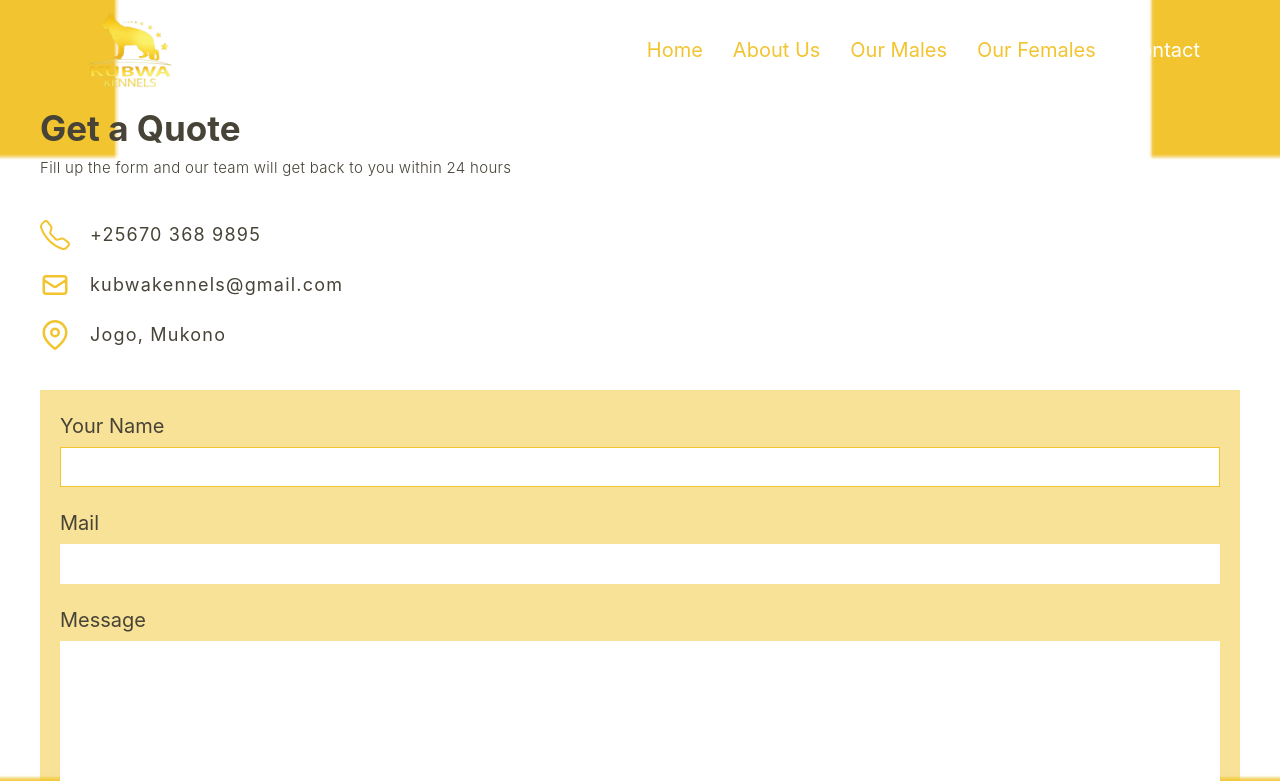
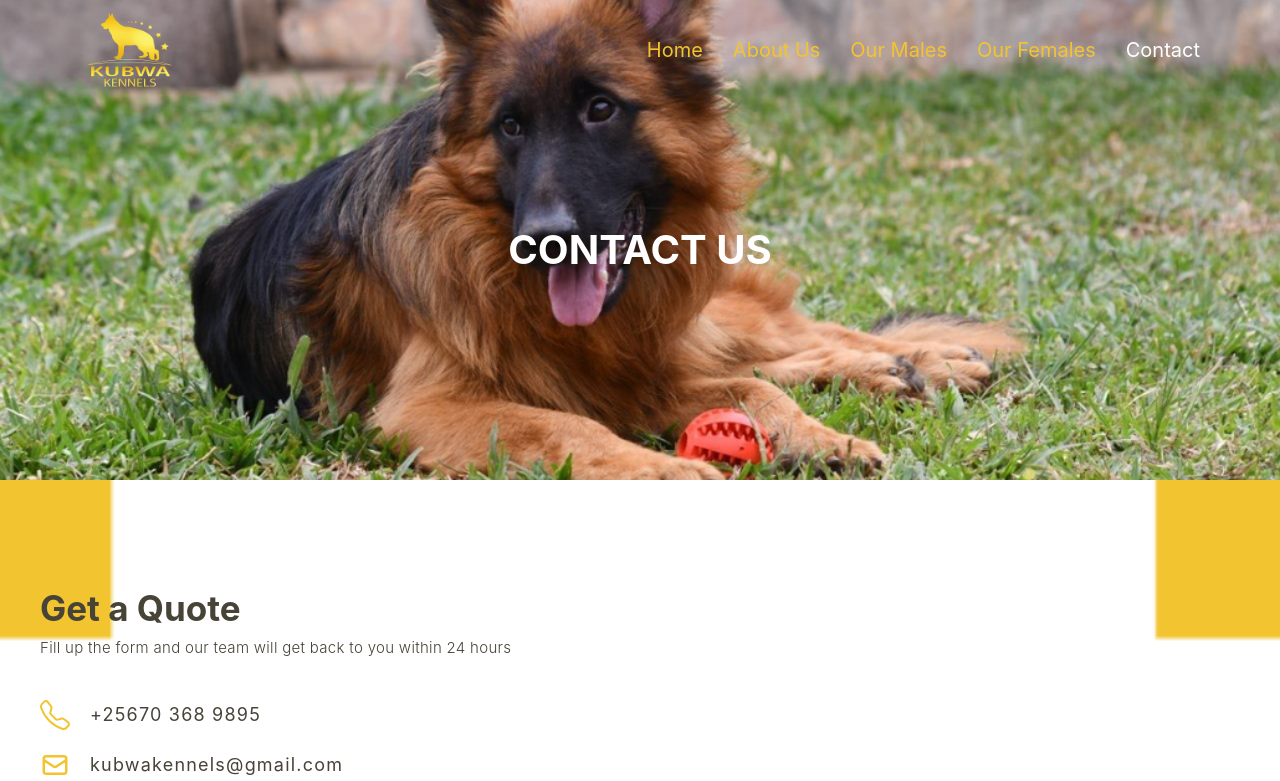
Before and after one commit to Otimthomas/kubwakennels, a React (Create React App) app: page /contact in a window 1280 px wide. Shown: the top 781 px of the page. Built offline with nearby package versions, Linux system fonts and the light colour scheme.

Commit message:
Added Hero banner to contact page.

```diff
--- a/src/Components/Hero.jsx
+++ b/src/Components/Hero.jsx
@@ -20,11 +20,12 @@ const HeroWrapper = styled.div`
   justify-content: center;
   min-height: ${(props) => (props.max ? "100vh" : "60vh")};
   color: var(--primaryColor);
-  background: url(${(props) => props.img}) center/cover no-repeat;
+  background: url(${(props) => props.img}) center/cover no-repeat fixed;
   .title {
     padding-top: 2rem;
-    font-size: 3.5rem;
-    text-shadow: 4px 4px 2px rgba(0, 0, 0, 0.3);
+    color: var(--white);
+    font-size: 4rem;
+    /* text-shadow: 4px 4px 2px rgba(0, 0, 0, 0.3); */
     text-transform: uppercase;
     letter-spacing: var(--mainSpacing);
   }
--- a/src/Pages/ContactPage.jsx
+++ b/src/Pages/ContactPage.jsx
@@ -4,9 +4,12 @@ import { BsTelephone } from "react-icons/bs";
 import { HiOutlineMail } from "react-icons/hi";
 import { FiMapPin } from "react-icons/fi";
 import styled from "styled-components";
+import Hero from "../Components/Hero";
 
 const ContactPage = () => {
   return (
+    <>
+      <Hero title="contact us" />
       <Wrapper>
         <div className="contact__left">
           {/* Heading and sub-heading */}
@@ -35,6 +38,7 @@ const ContactPage = () => {
           <ContactForm />
         </div>
       </Wrapper>
+    </>
   );
 };
 
@@ -88,7 +92,7 @@ const Wrapper = styled.div`
     background-color: var(--primaryColor-light);
     padding: 2rem;
     margin-top: 2rem;
-
+    border: 2px solid var(--primaryColor);
     font-size: 1.5rem;
     color: var(--tertiaryColor);
 
@@ -145,7 +149,7 @@ const Wrapper = styled.div`
     padding: 1.5rem 6rem;
     background-color: var(--primaryColor);
     outline: none;
-    border: none;
+    border: 2px solid var(--white);
     cursor: pointer;
     letter-spacing: 0.2rem;
     color: var(--white);
@@ -155,6 +159,7 @@ const Wrapper = styled.div`
 
     &:hover {
       color: var(--primaryColor);
+
       background-color: var(--white);
     }
   }
```
Lines whose indentation alone changed are shown as unchanged.
